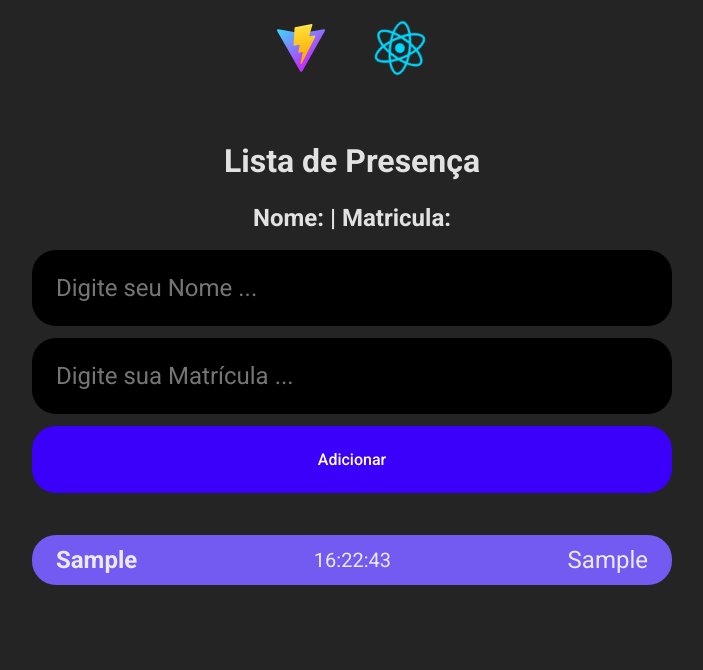
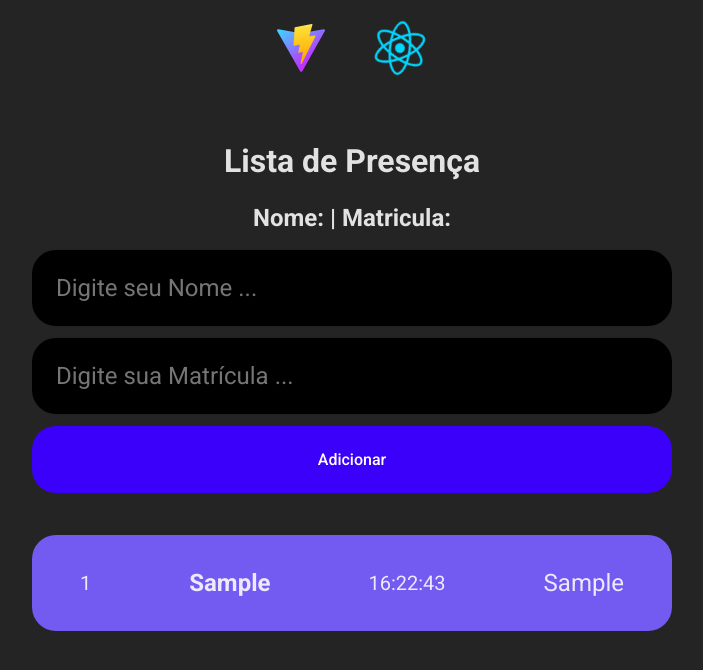
Before and after one commit to marceloicampos/discovery-vite-reactapp, a React (Vite) app in the folder reactapp/: page / in a window 1280 px wide. Both pictures are taken after typing "Sample", "Sample" into the empty fields and a click on the button "Adicionar". Shown: the top 670 px of the page, without its empty margins (288-991 px from the left). Built offline with nearby package versions, Linux system fonts and the light colour scheme.

Commit message:
implents card id

```diff
--- a/reactapp/src/components/Card/index.jsx
+++ b/reactapp/src/components/Card/index.jsx
@@ -1,8 +1,9 @@
 import './styles.css'
 
-export function Card({ name, time, mat }) {
+export function Card({ id, name, time, mat }) {
     return (
         <div className="card">
+            <small>{id}</small>
             <strong>{name}</strong>
             <small>{time}</small>
             <p>{mat}</p>
@@ -15,7 +16,7 @@ export function Card({ name, time, mat }) {
 //         <div className="card">
 //             <strong>{props.name}</strong>
 //             <small>{props.time}</small>
-//             <p>{props.age}</p>
+//             <p>{props.mat}</p>
 //         </div>
 //     )
 // }
--- a/reactapp/src/components/Card/styles.css
+++ b/reactapp/src/components/Card/styles.css
@@ -10,7 +10,7 @@
     color: #fff;
 
     margin-bottom: 12px;
-    padding: 24px;
+    padding: 48px;
 
     justify-content: space-between;
 }
--- a/reactapp/src/pages/Home/index.jsx
+++ b/reactapp/src/pages/Home/index.jsx
@@ -8,6 +8,7 @@ export function Home() {
     const [studentName, setStudentName] = useState('')
     const [studentMat, setStudentMat] = useState('')
     const [studentKey, setStudentKey] = useState(0)
+    const [studentId, setStudentId] = useState(1)
     // o primeiro é onde GUARDAMOS o valor do estado e o segundo é a FUNÇÃO que atualiza o estado [state, setState]
     // lembrando que o useState pode iniciar vazio ''
     const [students, setStudents] = useState([])
@@ -16,6 +17,7 @@ export function Home() {
         e.preventDefault() // prevent page refresh, but just when use tag form
         const newStudent = {
             key: studentKey,
+            id: studentId,
             name: studentName,
             time: new Date().toLocaleTimeString('pt-BR', {
                 hour: '2-digit',
@@ -30,6 +32,7 @@ export function Home() {
             setStudents(prevState => [...prevState, newStudent])
             setStudentKey(studentKey => studentKey + 1)
             console.log(newStudent.key)
+            setStudentId(studentId => studentId + 1)
             // acima temos um array de estudantes e adicionamos um novo estudante
             // estamos quebrando a regra da imutabilidade do array
             // o ...prevState (pode ser qualquer nome) é o spread operator
@@ -76,7 +79,7 @@ export function Home() {
                 Adicionar
             </button>
             {students.map(e => (
-                <Card key={e.key} name={e.name} time={e.time} mat={e.mat} />
+                <Card key={e.key} id={e.id} name={e.name} time={e.time} mat={e.mat} />
             ))}
         </div>
     )
```
